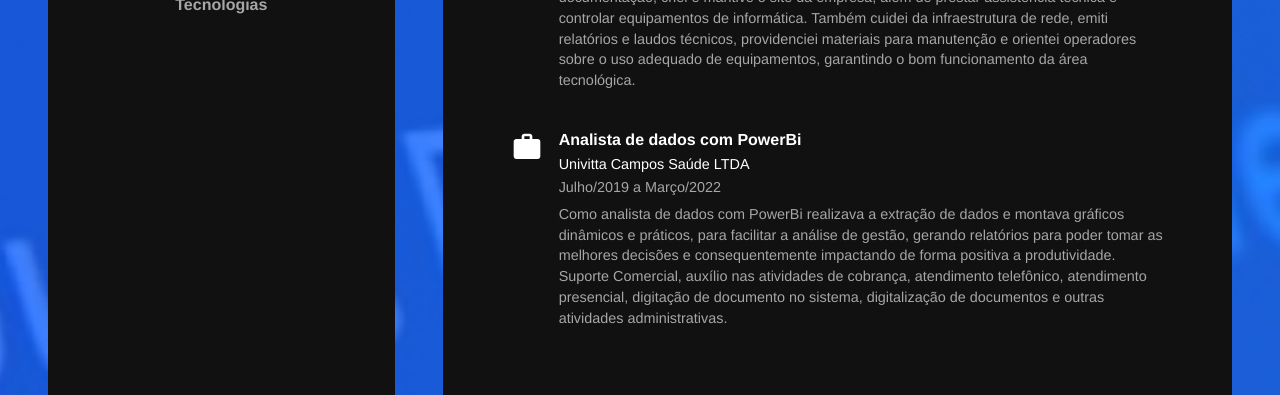
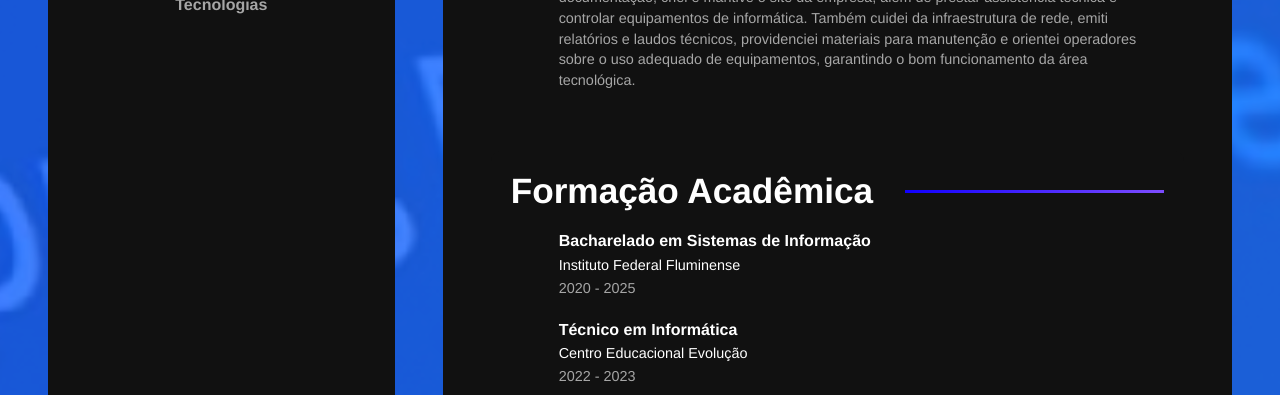
Before and after one commit to hiag0liveira/Portfolio, a React (Vite) app: page / in a window 1280 px wide. Shown: the part 1180-1575 px from the top of the page. Built offline with nearby package versions, Linux system fonts and the light colour scheme; some icons are missing.

Commit message:
Refactor ExperienceContainer component

```diff
--- a/src/components/ExperienceContainer.jsx
+++ b/src/components/ExperienceContainer.jsx
@@ -25,13 +25,6 @@ const ExperienceContainer = () => {
       tasks:
         "Fui responsável por toda a TI de uma start-up em rápido crescimento, acumulando diversas responsabilidades. Desenvolvi aplicações e plugins em Python para otimizar processos e documentação, criei e mantive o site da empresa, além de prestar assistência técnica e controlar equipamentos de informática. Também cuidei da infraestrutura de rede, emiti relatórios e laudos técnicos, providenciei materiais para manutenção e orientei operadores sobre o uso adequado de equipamentos, garantindo o bom funcionamento da área tecnológica.",
     },
-    {
-      title: "Analista de dados com PowerBi",
-      company: "Univitta Campos Saúde LTDA",
-      date: "Julho/2019 a Março/2022",
-      tasks:
-        "Como analista de dados com PowerBi realizava a extração de dados e montava gráficos dinâmicos e práticos, para facilitar a análise de gestão, gerando relatórios para poder tomar as melhores decisões e consequentemente impactando de forma positiva a produtividade. Suporte Comercial, auxílio nas atividades de cobrança, atendimento telefônico, atendimento presencial, digitação de documento no sistema, digitalização de documentos e outras atividades administrativas. ",
-    },
   ];
 
   return (
```
